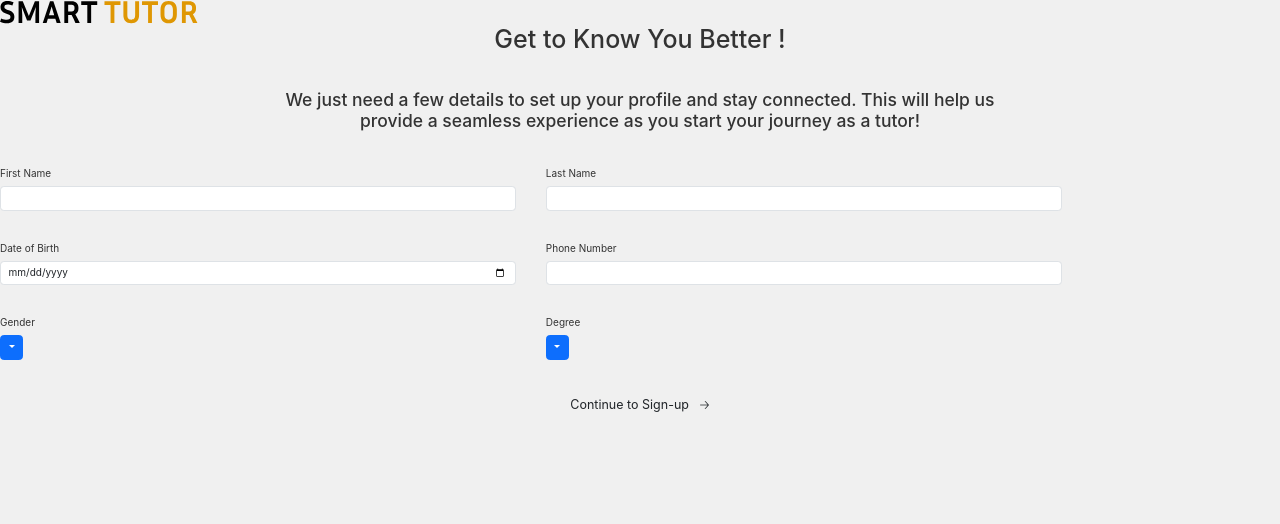
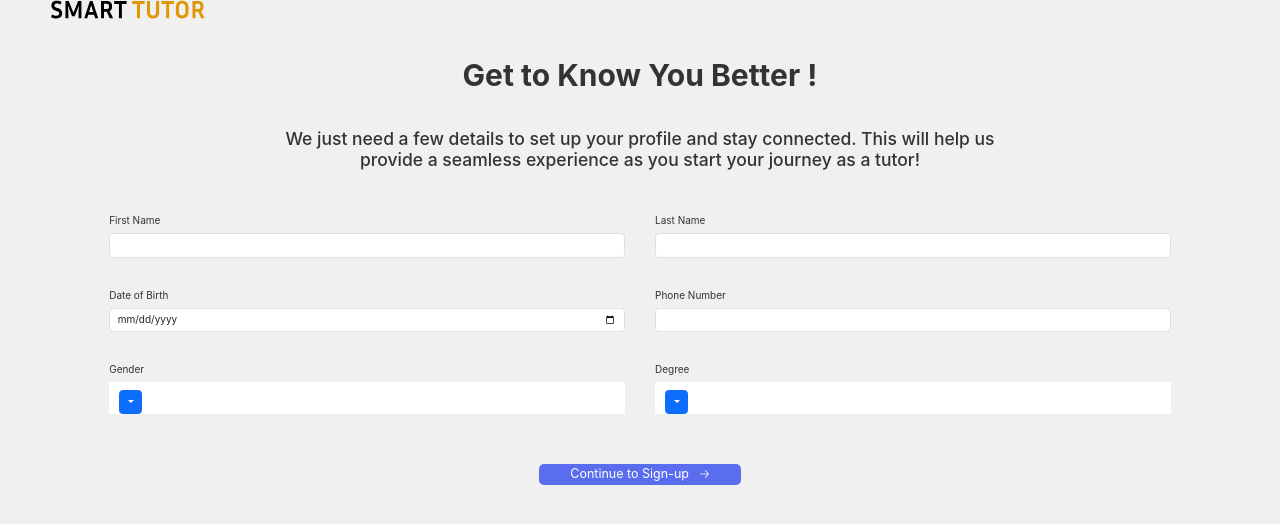
Before and after one commit to bojitha001/smart-tutor, a React (Vite) app: page /SignUpQuestions in a window 1280 px wide. Shown: the top 524 px of the page. Built offline with nearby package versions, Linux system fonts and the light colour scheme; a web font is replaced by a local one.

Commit message:
authentication routing continued

```diff
--- a/src/components/SignUp/tutorSignUp/SignUpQuestions.jsx
+++ b/src/components/SignUp/tutorSignUp/SignUpQuestions.jsx
@@ -1,10 +1,9 @@
 import { useState } from "react";
 import { useNavigate } from "react-router-dom";
-import '../../../.ExternalCss/SignUpQuestions.module.css';
+import styles from '../../../.ExternalCss/SignUpQuestions.module.css';
 import smartTutorImage from "../../../assets/images/smartTutor.svg"
 import Dropdown from 'react-bootstrap/Dropdown';
 import DropdownButton from 'react-bootstrap/DropdownButton';
-// import { SignUpOptions } from "./SignUpOptions";
 
 export const SignUpQuestions = () => {
     const navigate = useNavigate();
@@ -14,7 +13,6 @@ export const SignUpQuestions = () => {
     const [phoneNumber, setPhoneNumber] = useState("");
     const [gender, setGender] = useState("");
     const [degree, setDegree] = useState("");
-    // const [showSignUpOptions, setShowSignUpOptions] = useState(false); // Declare the state to control visibility
 
     const handleGenderSelect = (selectedGender) => {
         setGender(selectedGender);
@@ -34,20 +32,18 @@ export const SignUpQuestions = () => {
         const formData = { firstName, lastName, dateOfBirth, phoneNumber, gender, degree };
         sessionStorage.setItem("signUpData", JSON.stringify(formData));
 
-        navigate("/SignUpOptions"); // Navigate to SignUpOptions
-
-        // setShowSignUpOptions(true);
+         // Navigate to SignUpOptions
+        navigate("/SignUpOptions");
     };
 
     return(
         <>
-        {/* {!showSignUpOptions ? ( */}
             <div className="row g-3">
-            <div className="col-md-12 signUp-form">
-                <img className="smartTutor-Img" src={smartTutorImage} alt="" />
-                <form className="row g-5 question-form">
-                    <h1 className="text-center signUp-question-topic">Get to Know You Better !</h1>
-                    <h3 className="text-center signUp-question-descrip">We just need a few details to set up your profile and stay connected. This will help us<br></br> provide a seamless experience as you start your journey as a tutor!</h3>
+                <div className={`col-md-12 ${styles.signUpForm}`}>
+                    <img className={`${styles.smartTutorImg}`} src={smartTutorImage} alt="" />
+                    <form className={`row g-5 ${styles.questionForm}`}>
+                        <h1 className={`text-center ${styles.signUpQuestionTopic}`}>Get to Know You Better !</h1>
+                        <h3 className={`text-center ${styles.signUpQuestionDescrip}`}>We just need a few details to set up your profile and stay connected. This will help us<br></br> provide a seamless experience as you start your journey as a tutor!</h3>
                         <div className="col-md-5">
                             <label className="form-label">First Name</label>
                             <input
@@ -91,7 +87,7 @@ export const SignUpQuestions = () => {
                         <div className="col-md-5">
                             <label className="form-label">Gender</label>
                             <DropdownButton
-                            id="dropdown-gender"
+                                className={`${styles.dropdownGender}`}
                                 title={gender}
                                 onSelect={handleGenderSelect}
                             >
@@ -99,11 +95,12 @@ export const SignUpQuestions = () => {
                                 <Dropdown.Item eventKey="Female">Female</Dropdown.Item>
                                 <Dropdown.Item eventKey="Other">Other</Dropdown.Item>
                             </DropdownButton>
+
                         </div>
                         <div className="col-md-5">
                             <label className="form-label">Degree</label>
                             <DropdownButton
-                            id="dropdown-degree"
+                                className={`${styles.dropdownDegree}`}
                                 title={degree}
                                 onSelect={handleDegreeSelect}
                             >
@@ -115,7 +112,7 @@ export const SignUpQuestions = () => {
                         <div className="col-12 text-center">
                             <button
                                 type="button"
-                            className="btn btn-lg continue-signup-button"
+                                className={`btn btn-lg ${styles.continueSignupButton}`}
                                 onClick={handleContinueToSignup}
                             >
                                 Continue to Sign-up &nbsp;&nbsp;&#129122;
@@ -124,9 +121,6 @@ export const SignUpQuestions = () => {
                     </form>
                 </div>
             </div>
-        {/* ):(
-        <SignUpOptions firstName={firstName} lastName={lastName} dateOfBirth={dateOfBirth} phoneNumber={phoneNumber} gender={gender} degree={degree}/>
-        )} */}
         </>
     );
 }
```
Also changed, not shown: src/components/SignUp/tutorSignUp/PasswordReset.jsx (+0 -11 lines), src/components/SignUp/tutorSignUp/SignUpOptions.jsx (+0 -34 lines), src/.ExternalCss/SignUpQuestions.module.css. Lines whose indentation alone changed are shown as unchanged.
